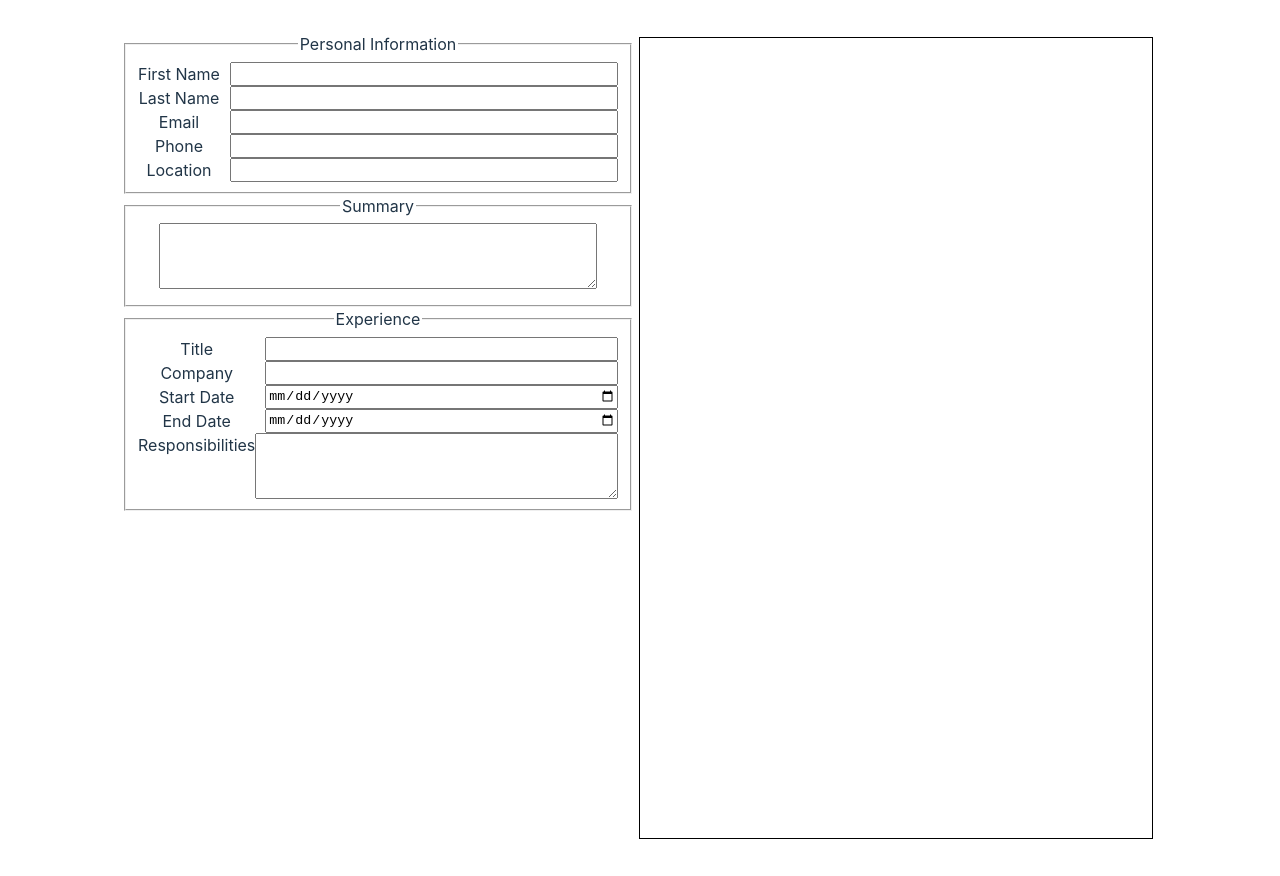
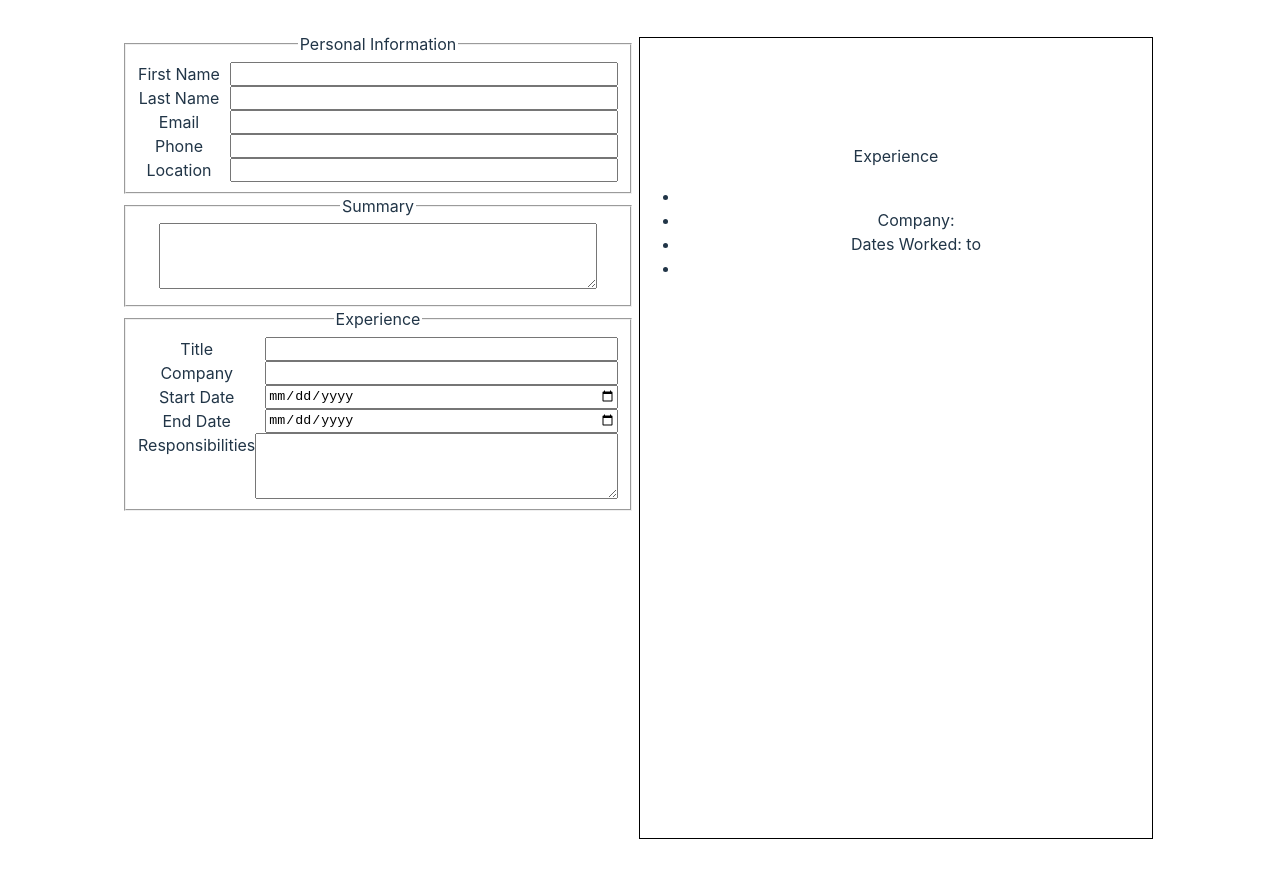
Before and after one commit to suzuhe481/cv-app-creator, a React (Vite) app: page / in a window 1280 px wide. Built offline with nearby package versions, Linux system fonts and the light colour scheme.

Commit message:
Displays experience data

```diff
--- a/src/components/Preview/Preview.jsx
+++ b/src/components/Preview/Preview.jsx
@@ -8,6 +8,12 @@ function Preview({ formData }) {
   const location = formData.location;
 
   const summary = formData.summary;
+
+  const jobTitle = formData.jobTitle;
+  const company = formData.company;
+  const startDate = formData.startDate;
+  const endDate = formData.endDate;
+  const responsibilities = formData.responsibilities;
 
   return (
     <div className="preview">
@@ -25,6 +31,17 @@ function Preview({ formData }) {
       <div className="summary">
         <p>{summary}</p>
       </div>
+      <div className="experience">
+        <p>Experience</p>
+        <ul>
+          <li className="title">{jobTitle}</li>
+          <li className="company">Company: {company}</li>
+          <li className="dates">
+            Dates Worked: {startDate} to {endDate}
+          </li>
+          <li className="responsibilities">{responsibilities}</li>
+        </ul>
+      </div>
     </div>
   );
 }
```
